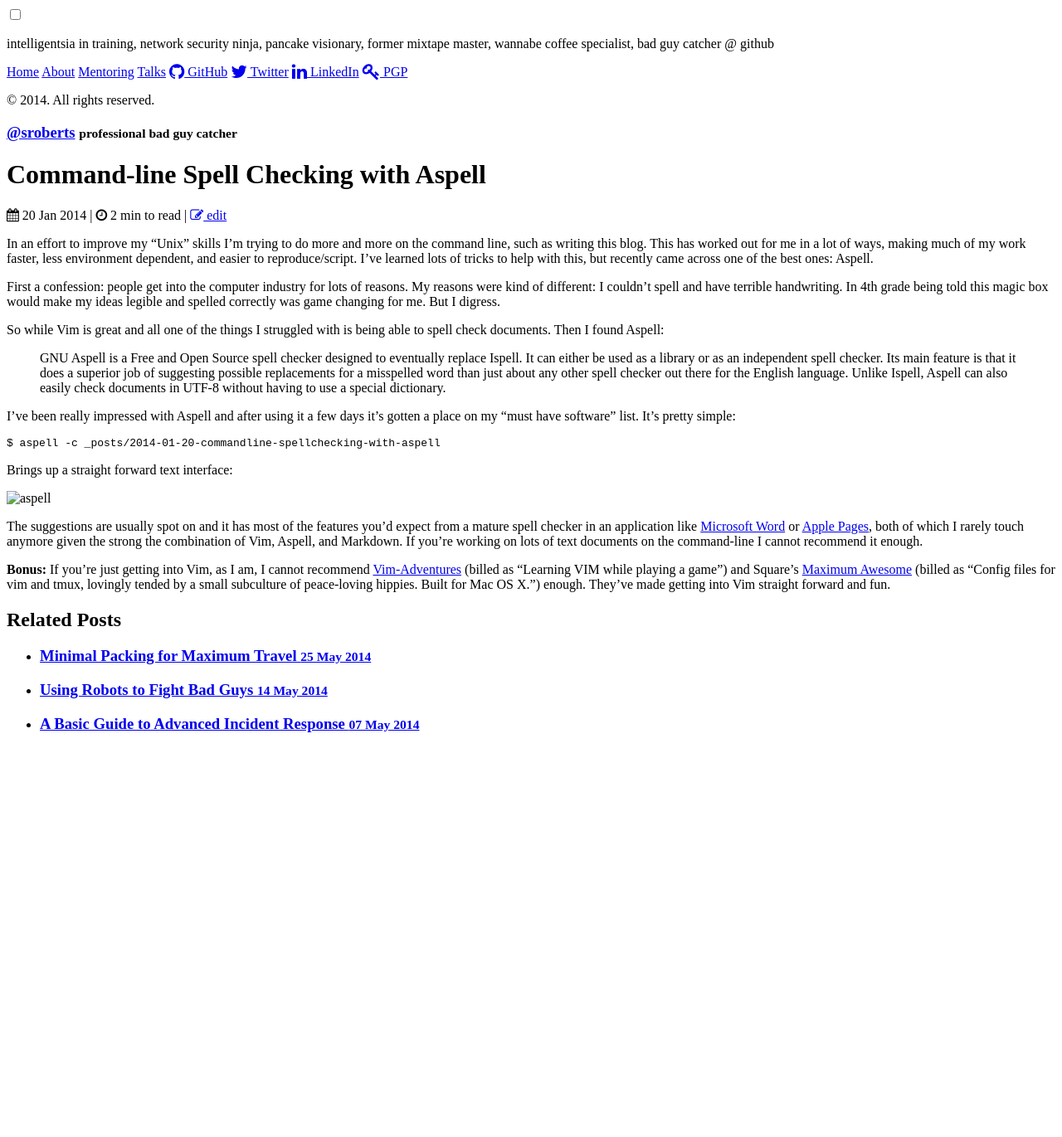
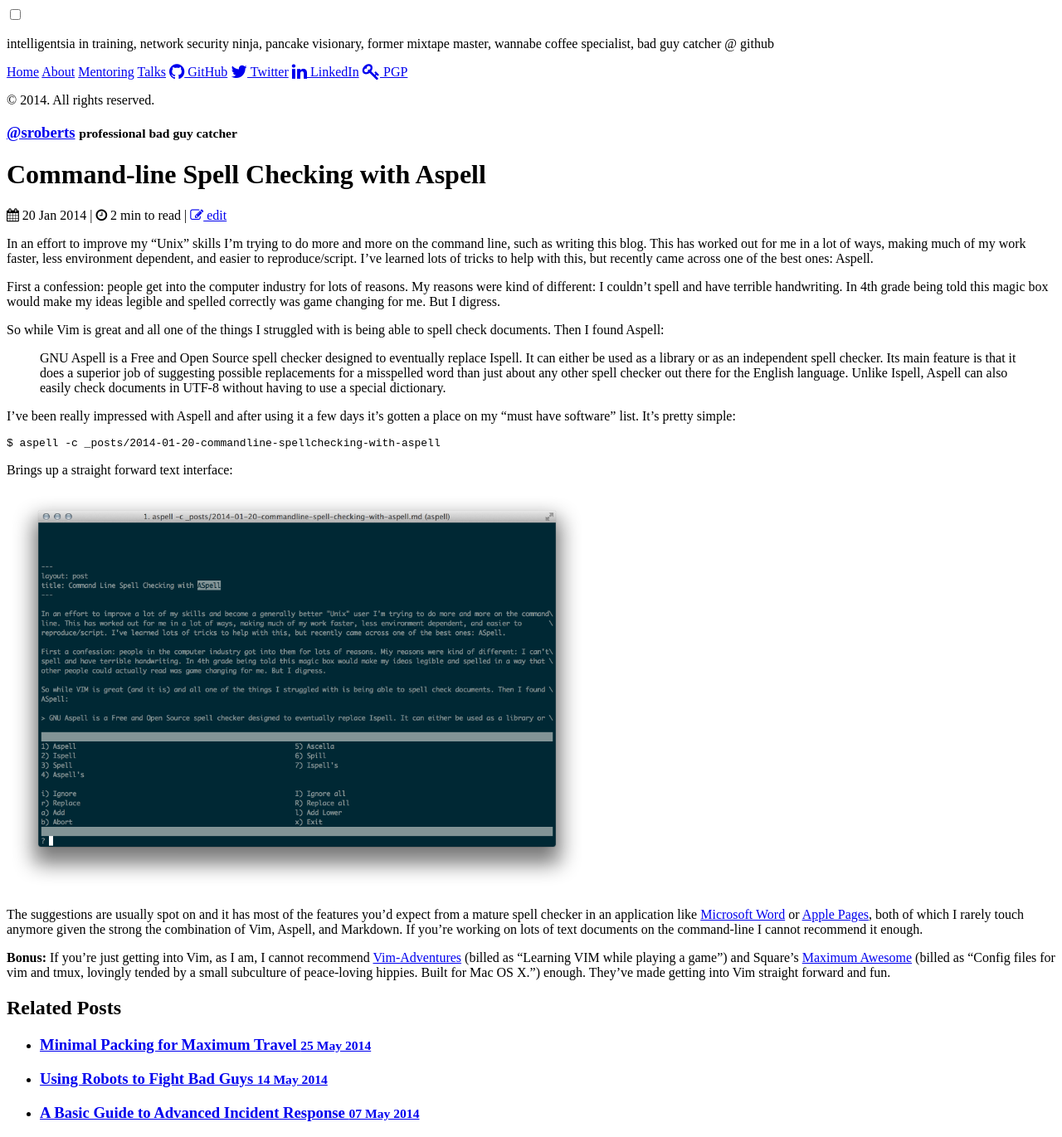
Before and after one commit to sroberts/sroberts.github.io, a Jekyll site: the page built from _posts/2014-01-20-commandline-spell-checking-with-aspell.md, in a window 1280 px wide. Shown: the whole page at 83% size. Built offline with Jekyll 4.4.1, drawn with Linux system fonts in a browser that asks for light colours; nearby versions of some CDN libraries; Markdown is read by kramdown in place of the engine named in the settings; before the commit the page ends 903 px from its top, so only the background shows below that.

Commit message:
fixed broken image link on aspell post

```diff
--- a/_posts/2014-01-20-commandline-spell-checking-with-aspell.md
+++ b/_posts/2014-01-20-commandline-spell-checking-with-aspell.md
@@ -19,7 +19,7 @@ $ aspell -c _posts/2014-01-20-commandline-spellchecking-with-aspell
 
 Brings up a straight forward text interface:
 
-<img src="./public/aspell.png" alt="aspell" style="width: 700px;"/>
+<img src="/public/aspell.png" alt="aspell" style="width: 700px;"/>
 
 The suggestions are usually spot on and it has most of the features you'd expect from a mature spell checker in an application like [Microsoft Word](http://office.microsoft.com/en-us/word/) or [Apple Pages](http://www.apple.com/mac/pages/), both of which I rarely touch anymore given the strong the combination of Vim, Aspell, and Markdown. If you're working on lots of text documents on the command-line I cannot recommend it enough.
 
```
